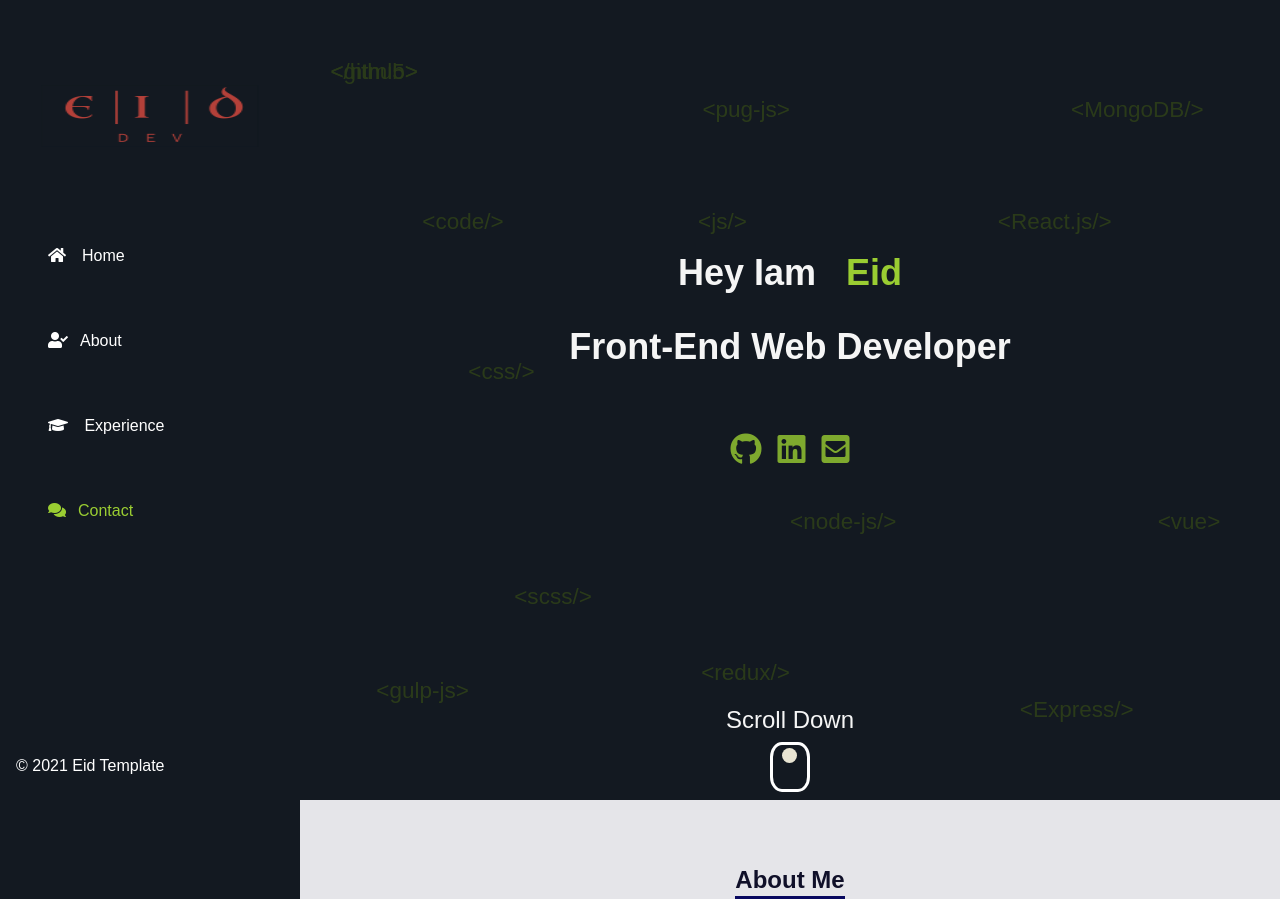
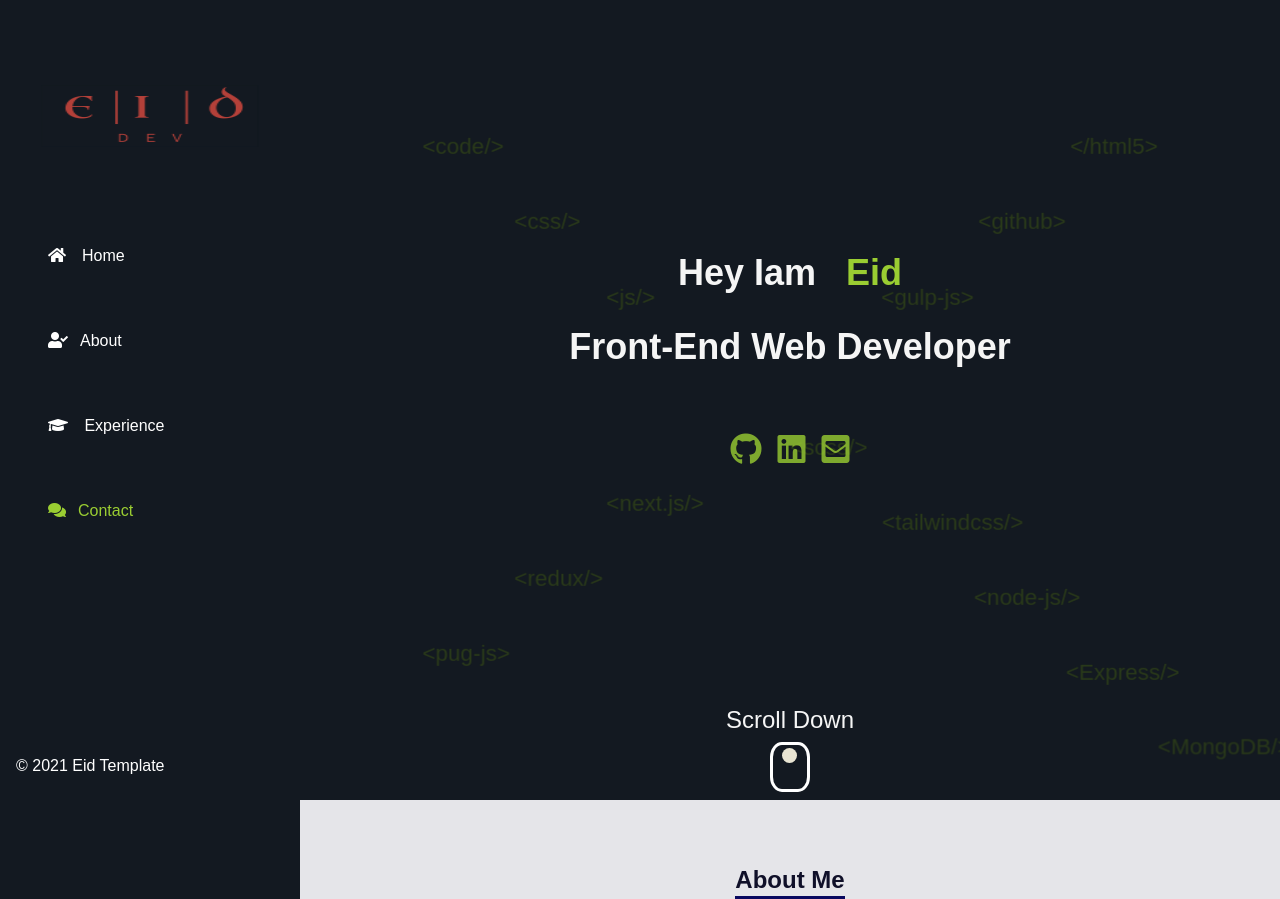
Before and after one commit to eidsid/Protfolio, a website: page project/html/index.pug in a window 1280 px wide. Shown: the top 899 px of the page. Drawn offline with nearby package versions, Linux system fonts and the light colour scheme; files that its build step writes are made by us from their sources; no server answers; files whose address does not match are found by name.

Commit message:
update profile

```diff
--- a/project/css/components/_banner.scss
+++ b/project/css/components/_banner.scss
@@ -53,53 +53,69 @@
             animation: 1s linear partsanim;
         }
         p {
-            &:nth-child(1) {
+            &.i1 {
                 left: 10%;
+                top: 10%;
+            }
+            &.i2 {
+                left: 20%;
                 top: 20%;
             }
-            &:nth-child(2) {
-                left: 15%;
+            &.i3 {
+                left: 30%;
+                top: 30%;
+            }
+            &.i4 {
+                left: 400%;
                 top: 40%;
             }
-            &:nth-child(3) {
-                left: 40%;
+            &.i5 {
+                left: 50%;
+                top: 50%;
+            }
+            &.i6 {
+                left: 60%;
+                top: 60%;
+            }
+            &.i7 {
+                left: 70%;
+                top: 70%;
+            }
+            &.i8 {
+                left: 80%;
+                top: 80%;
+            }
+            &.i9 {
+                left: 90%;
+                top: 90%;
+            }
+            &.i10 {
+                left: 100%;
+                top: 100%;
+            }
+            &.i11 {
+                left: 30%;
+                bottom: 30%;
+            }
+            &.i12 {
+                left: 20%;
+                bottom: 20%;
+            }
+            &.i13 {
+                left: 10%;
+                bottom: 10%;
+            }
+            &.i14 {
+                right: 30%;
+                top: 30%;
+            }
+            &.i15 {
+                right: 20%;
                 top: 20%;
             }
-            &:nth-child(4) {
-                left: 20%;
-                top: 70%;
-            }
-            &:nth-child(5) {
-                left: 90%;
-                top: 60%;
-            }
-            &:nth-child(6) {
-                left: 50%;
-                top: 60%;
-            }
-            &:nth-child(7) {
-                left: 75%;
-                top: 85%;
-            }
-            &:nth-child(8) {
-                right: 5%;
-                top: 5%;
-            }
-            &:nth-child(9) {
-                right: 15%;
-                top: 20%;
-            }
-            &:nth-child(10) {
-                right: 50%;
-                top: 80%;
-            }
-            &:nth-child(11) {
-                right: 50%;
-                top: 5%;
-            }
-            &:nth-child(12) {
-                left: 5%;
-                bottom: 5%;
+            &.i16 {
+                right: 10%;
+                top: 10%;
             }
         }
     }
@@ -189,7 +205,7 @@
     }
 }
 
-@media (max-width:600px) {
+@media (max-width: 600px) {
     .banner {
         font-size: 0.85rem;
     }
--- a/project/html/components/about.pug
+++ b/project/html/components/about.pug
@@ -5,13 +5,14 @@ section#about
     .skills
         ul.list
             li
-                span React js
-                spa  redux
+                span React.js
+                span  next.js
+                span  redux
             li
                 span Node js
                 span  Express
                 span  MongoDB
-                span  My SQL
+                //- span  My SQL
             li
                 span HTML
                 span HTML5
@@ -21,10 +22,13 @@ section#about
                 span CSS
                 span css3
                 span scss
+                span bootstrap
+                span tailwindcss
             li
                 span Java-Script
                 span ES6
                 span Object Oriented
+                span TypeScript
 
 
 
--- a/project/html/components/banner.pug
+++ b/project/html/components/banner.pug
@@ -1,19 +1,21 @@
 section#home.banner
     .parts
-        p= '<code/>'
-        p= '<css/>'
-        p= '<js/>'
-        p= '<scss/>'
-        p= '<vue>'
-        p= '<node-js/>'
-        p= '<Express/>'
-        p= '<MongoDB/>'
-        p= '<React.js/>'
-        p= '<redux/>'
-        p= '<pug-js>'
-        p= '<gulp-js>'
-        p= '<github>'
-        p= '</html5>'
+        p(class="i1")= '<code/>'
+        p(class="i2")= '<css/>'
+        p(class="i3")= '<js/>'
+        p(class="i4")= '<ts/>'
+        p(class="i5")= '<scss/>'
+        p(class="i6")= '<tailwindcss/>'
+        p(class="i7")= '<node-js/>'
+        p(class="i8")= '<Express/>'
+        p(class="i9")= '<MongoDB/>'
+        p(class="i10")= '<React.js/>'
+        p(class="i11")= '<next.js/>'
+        p(class="i12")= '<redux/>'
+        p(class="i13")= '<pug-js>'
+        p(class="i14")= '<gulp-js>'
+        p(class="i15")= '<github>'
+        p(class="i16")= '</html5>'
 
     h1 Hey  Iam &nbsp;&nbsp;
         span Eid
```
Also changed, not shown: dist/css/style.css, dist/index.html, 2 other files.
